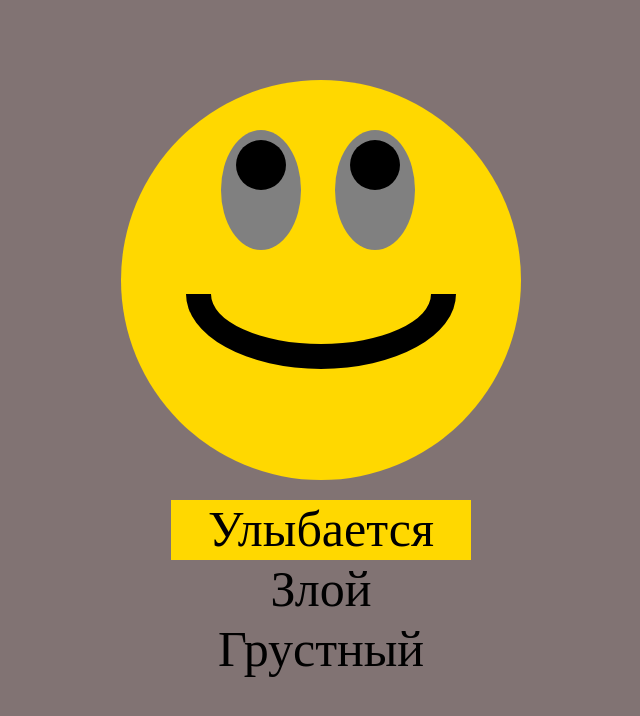
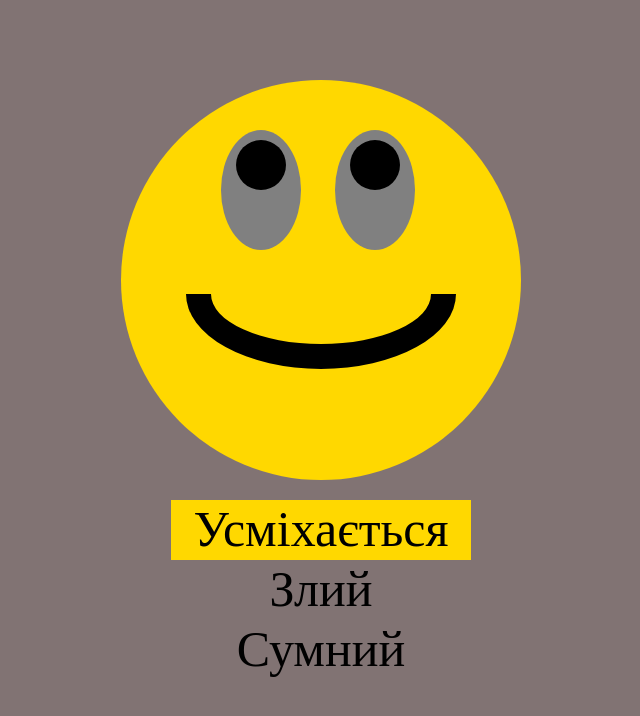
Before and after one commit to vsokolvak/Smile, a plain HTML site: page index.html in a window 1280 px wide. Shown: the whole page, without its empty margins (319-959 px from the left). Drawn offline with Linux system fonts and the light colour scheme.

Commit message:
Update index.html

```diff
--- a/index.html
+++ b/index.html
@@ -14,9 +14,9 @@
             <input type="radio" id="btn-2" name="toggle">
             <input type="radio" id="btn-3" name="toggle">
             <div class="smile-controls">
-                <label class="control-1" for="btn-1"> Улыбается </label>
-                <label class="control-2" for="btn-2"> Злой </label>
-                <label class="control-3" for="btn-3"> Грустный </label>
+                <label class="control-1" for="btn-1"> Усміхається </label>
+                <label class="control-2" for="btn-2"> Злий </label>
+                <label class="control-3" for="btn-3"> Сумний </label>
             </div>
             <div class="smile">
                 <div class="smile-eye l-eye"></div>
```
